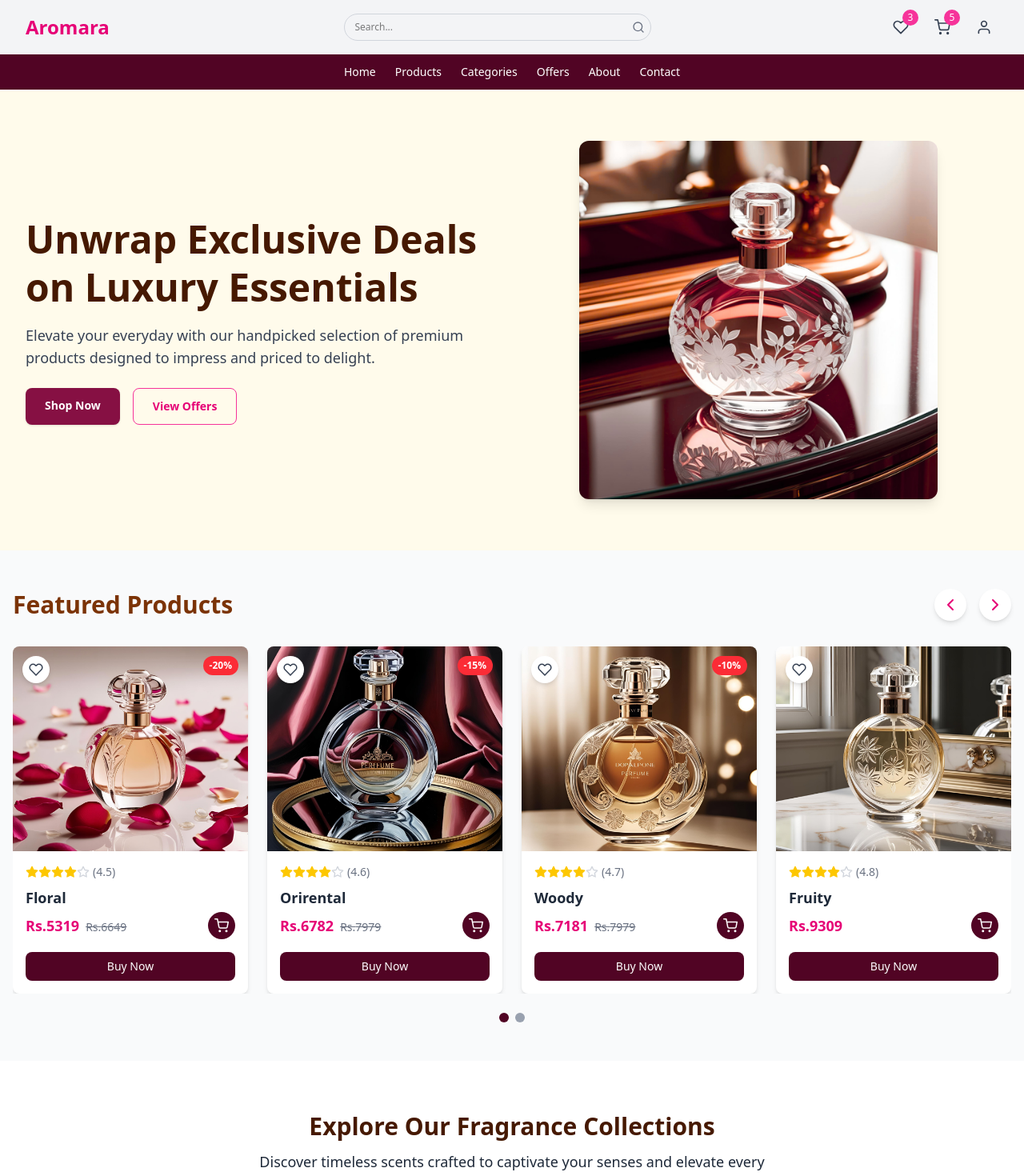
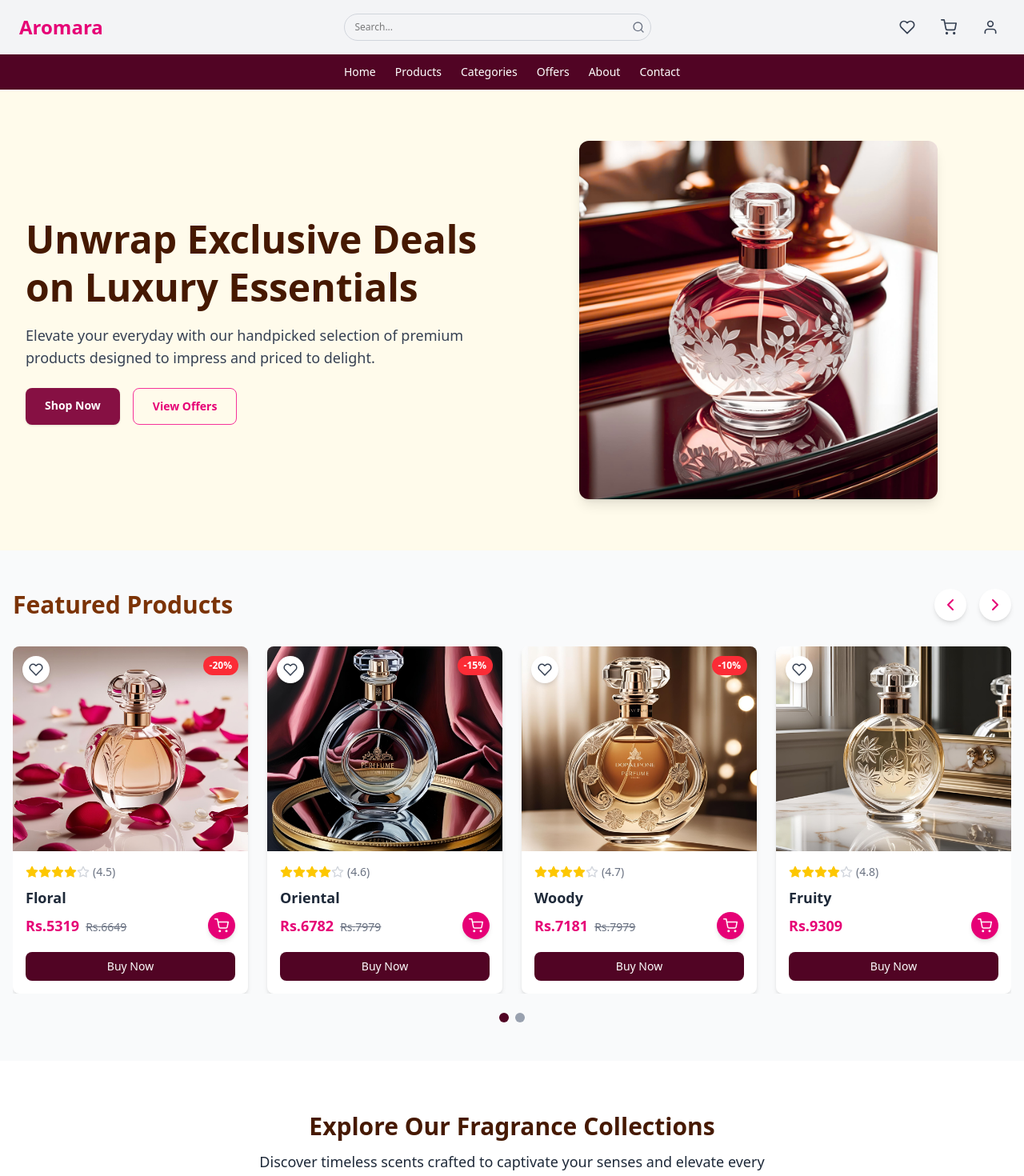
Before and after one commit to prakash882/aromara, a React (Vite) app: page / in a window 1280 px wide. Shown: the top 1470 px of the page at 80% size. Built offline with nearby package versions, Linux system fonts and the light colour scheme.

Commit message:
made changes in header.jsx

```diff
--- a/src/App.jsx
+++ b/src/App.jsx
@@ -1,26 +1,65 @@
-import About from "./components/About"
-import Categories from "./components/Categories"
-import Contact from "./components/Contact"
-import Footer from "./components/Footer"
-import Header from "./components/Header"
-import Hero from "./components/Hero"
-import Offers from "./components/Offers"
-import Products from "./components/Products"
+import { useState } from "react";
+import About from "./components/About";
+import Categories from "./components/Categories";
+import Contact from "./components/Contact";
+import Footer from "./components/Footer";
+import Header from "./components/Header";
+import Hero from "./components/Hero";
+import Offers from "./components/Offers";
+import Products from "./components/Products";
+import product from './assets/product.png'
+import product1 from './assets/product1.png'
+import product2 from './assets/product2.png'
+import product3 from './assets/product3.png'
+import product4 from './assets/product4.png'
+import product5 from './assets/product5.png'
+import product6 from './assets/product6.png'
+import product7 from './assets/product7.png'
 
 
 const App = () => {
+  const [wishlistItems, setWishlistItems] = useState(new Set());
+  const [cartItems, setCartItems] = useState(new Set());
+
+  // Convert Sets of IDs into arrays of product objects
+  const products = [
+    { id: 1, name: "Floral", price: 49.99, rating: 4.5, image: product, discount: 20 },
+    { id: 2, name: "Oriental", price: 59.99, rating: 4.6, image: product1, discount: 15 },
+    { id: 3, name: "Woody", price: 59.99, rating: 4.7, image: product2, discount: 10 },
+    { id: 4, name: "Fruity", price: 69.99, rating: 4.8, image: product3, discount: 0 },
+    { id: 5, name: "Citrus", price: 69.99, rating: 4.8, image: product4, discount: 0 },
+    { id: 6, name: "Aromatic", price: 49.99, rating: 4.4, image: product5, discount: 10 },
+    { id: 7, name: "Chypre", price: 59.99, rating: 4.6, image: product6, discount: 20 },
+    { id: 8, name: "Leathery", price: 59.99, rating: 4.7, image: product7, discount: 10 },
+  ];
+
+  // Arrays of product objects based on IDs in Sets
+  const wishlistProducts = products.filter(p => wishlistItems.has(p.id));
+  const cartProducts = products.filter(p => cartItems.has(p.id));
+
   return (
     <div>
-      <Header />
+      <Header
+        wishlistCount={wishlistItems.size}
+        cartCount={cartItems.size}
+        wishlistItems={wishlistProducts}
+        cartItems={cartProducts}
+      />
       <Hero />
-      <Products />
+      <Products
+        wishlistItems={wishlistItems}
+        setWishlistItems={setWishlistItems}
+        cartItems={cartItems}
+        setCartItems={setCartItems}
+        products={products}
+      />
       <Categories />
       <Offers />
       <About />
       <Contact />
       <Footer />
     </div>
-  )
-}
+  );
+};
 
-export default App
+export default App;
--- a/src/components/Header.jsx
+++ b/src/components/Header.jsx
@@ -1,43 +1,43 @@
-import { useEffect, useState } from "react"
-import { FiMenu, FiUser } from 'react-icons/fi';
-import { FiSearch } from "react-icons/fi";
-import { FiHeart } from "react-icons/fi";
-import { FiShoppingCart } from "react-icons/fi";
+import { useEffect, useState } from "react";
+import { FiMenu, FiUser, FiSearch, FiHeart, FiShoppingCart } from "react-icons/fi";
 
-
-const Header = () => {
+const Header = ({ wishlistCount, cartCount, wishlistItems, cartItems }) => {
   const [isScrolled, setIsScrolled] = useState(false);
   const [isMobileMenuOpen, setIsMobileMenuOpen] = useState(false);
+  const [isWishlistOpen, setIsWishlistOpen] = useState(false);
+  const [isCartOpen, setIsCartOpen] = useState(false);
 
   useEffect(() => {
     const handleScroll = () => {
       setIsScrolled(window.scrollY > 10);
     };
-            window.addEventListener('scroll', handleScroll);
-            return () => window.removeEventListener('scroll', handleScroll);
+    window.addEventListener("scroll", handleScroll);
+    return () => window.removeEventListener("scroll", handleScroll);
   }, []);
 
   const navItems = [
-            {id:1, name: 'Home', link: '#home'},
-            {id:2, name: 'Products', link: '#products'},
-            {id:3, name: 'Categories', link: '#categories'},
-            {id:4, name: 'Offers', link: '#offers'},
-            {id:5, name: 'About', link: '#about'},
-            {id:6, name: 'Contact', link: '#contact'}
+    { id: 1, name: "Home", link: "#home" },
+    { id: 2, name: "Products", link: "#products" },
+    { id: 3, name: "Categories", link: "#categories" },
+    { id: 4, name: "Offers", link: "#offers" },
+    { id: 5, name: "About", link: "#about" },
+    { id: 6, name: "Contact", link: "#contact" },
   ];
 
   return (
-    <header className={"sticky top-0 z-50 transition-all duration-300"}>
-        <div className={`w-full ${isScrolled ? 'bg-gray-100/95 backdrop:blur shadow-md py-2' : 'bg-gray-100 py-4'}`}>
-        <div className="max-x-7xl mx-auto px-4 sm:px-6 lg:px-8">
+    <header className="sticky top-0 z-50 transition-all duration-300">
+      <div className={`w-full ${isScrolled ? "bg-gray-100/95 backdrop:blur shadow-md py-2" : "bg-gray-100 py-4"}`}>
+        <div className="max-w-full mx-auto px-2 sm:px-4 lg:px-6">
           <div className="flex flex-col md:flex-row items-center justify-between gap-3 md:gap-6">
             <div className="flex justify-between items-center w-full md:w-auto">
               <a href="/" className="text-2xl font-bold text-pink-600">
                 Aromara
               </a>
-                    <button className="md:hidden text-gray-700 hover:text-indigo-600"
+              <button
+                className="md:hidden text-gray-700 hover:text-indigo-600"
                 onClick={() => setIsMobileMenuOpen(!isMobileMenuOpen)}
-                    aria-label="Toggle mobile menu">
+                aria-label="Toggle mobile menu"
+              >
                 <FiMenu size={24} />
               </button>
             </div>
@@ -46,28 +46,106 @@ const Header = () => {
                 <input
                   type="text"
                   placeholder="Search..."
-                        className="w-full px-3 py-2 text-xs border border-gray-300 rounded-full focus:outline-none focus:ring-2 focus:ring-indigo-500" />
-                    <button className="absolute right-2 top-1/2 -translate-y-1/2 text-gray-500 hover:text-indigo-600"
-                    aria-label="Search button">
-                        <FiSearch size={16}/>
+                  className="w-full px-3 py-2 text-xs border border-gray-300 rounded-full focus:outline-none focus:ring-2 focus:ring-indigo-500"
+                />
+                <button className="absolute right-2 top-1/2 -translate-y-1/2 text-gray-500 hover:text-indigo-600" aria-label="Search">
+                  <FiSearch size={16} />
                 </button>
               </div>
             </div>
-                <div className="flex items-center justify-end space-x-4 w-full md:w-auto">
-                    <button className="relative p-2 text-gray-700 hover:text-pink-600" aria-label="Wishlist">
+            <div className="flex items-center justify-end space-x-4 w-full md:w-auto relative">
+              {/* Wishlist Button with dropdown */}
+              <div className="relative">
+                <button
+                  className="relative p-2 text-gray-700 hover:text-pink-600"
+                  aria-label="Wishlist"
+                  onClick={() => {
+                    setIsWishlistOpen(!isWishlistOpen);
+                    setIsCartOpen(false);
+                  }}
+                >
                   <FiHeart size={20} />
+                  {wishlistCount > 0 && (
                     <span className="absolute -top-1 -right-1 bg-pink-500 text-white text-xs rounded-full h-5 w-5 flex items-center justify-center">
-                            3
+                      {wishlistCount}
                     </span>
+                  )}
                 </button>
-                    <button className="relative p-2 text-gray-700 hover:text-pink-600" aria-label="Cart">
+
+                {/* Wishlist dropdown */}
+                {isWishlistOpen && (
+                  <div className="absolute right-0 mt-2 w-64 bg-white rounded-md shadow-lg p-3 z-50 max-h-64 overflow-auto text-amber-950">
+                    <h4 className="font-semibold mb-2">Wishlist Items</h4>
+                    {wishlistItems.length === 0 ? (
+                      <p className="text-sm text-gray-500">No items in wishlist</p>
+                    ) : (
+                      <ul>
+                        {wishlistItems.map((item) => (
+                          <li key={item.id} className="mb-2 border-b border-gray-200 pb-1">
+                            <div className="flex items-center space-x-3">
+                              <img src={item.image} alt={item.name} className="w-10 h-10 object-cover rounded" />
+                              <div>
+                                <p className="font-medium">{item.name}</p>
+                                <p className="text-sm text-gray-500">
+                                  Rs.{(item.price * 133 * (1 - item.discount / 100)).toFixed(0)}
+                                </p>
+                              </div>
+                            </div>
+                          </li>
+                        ))}
+                      </ul>
+                    )}
+                  </div>
+                )}
+              </div>
+
+              {/* Cart Button with dropdown */}
+              <div className="relative">
+                <button
+                  className="relative p-2 text-gray-700 hover:text-pink-600"
+                  aria-label="Cart"
+                  onClick={() => {
+                    setIsCartOpen(!isCartOpen);
+                    setIsWishlistOpen(false);
+                  }}
+                >
                   <FiShoppingCart size={20} />
+                  {cartCount > 0 && (
                     <span className="absolute -top-1 -right-1 bg-pink-500 text-white text-xs rounded-full h-5 w-5 flex items-center justify-center">
-                            5
+                      {cartCount}
                     </span>
+                  )}
                 </button>
+
+                {/* Cart dropdown */}
+                {isCartOpen && (
+                  <div className="absolute right-0 mt-2 w-64 bg-white rounded-md shadow-lg p-3 z-50 max-h-64 overflow-auto text-amber-950">
+                    <h4 className="font-semibold mb-2">Cart Items</h4>
+                    {cartItems.length === 0 ? (
+                      <p className="text-sm text-gray-500">No items in cart</p>
+                    ) : (
+                      <ul>
+                        {cartItems.map((item) => (
+                          <li key={item.id} className="mb-2 border-b border-gray-200 pb-1">
+                            <div className="flex items-center space-x-3">
+                              <img src={item.image} alt={item.name} className="w-10 h-10 object-cover rounded" />
+                              <div>
+                                <p className="font-medium">{item.name}</p>
+                                <p className="text-sm text-gray-500">
+                                  Rs.{(item.price * 133 * (1 - item.discount / 100)).toFixed(0)}
+                                </p>
+                              </div>
+                            </div>
+                          </li>
+                        ))}
+                      </ul>
+                    )}
+                  </div>
+                )}
+              </div>
+
               <button className="p-2 text-gray-700 hover:text-pink-600" aria-label="User">
-                       <FiUser size={20}/>
+                <FiUser size={20} />
               </button>
             </div>
           </div>
@@ -88,12 +166,8 @@ const Header = () => {
           </nav>
           {isMobileMenuOpen && (
             <div className="md:hidden mt-2 bg-white rounded-lg shadow-md p-4 space-y-3 text-amber-950 text-center">
-                    {
-                        navItems.map((item)=>(
-                            <a
-                             key= {item.id}
-                             href={item.link}
-                             className="block hover:text-amber-600 text-sm font-medium">
+              {navItems.map((item) => (
+                <a key={item.id} href={item.link} className="block hover:text-amber-600 text-sm font-medium">
                   {item.name}
                 </a>
               ))}
@@ -105,4 +179,4 @@ const Header = () => {
   );
 };
 
-export default Header
+export default Header;
--- a/src/components/Products.jsx
+++ b/src/components/Products.jsx
@@ -1,37 +1,38 @@
-import React, { useEffect, useState } from 'react'
-import product from '../assets/product.png'
-import product1 from '../assets/product1.png'
-import product2 from '../assets/product2.png'
-import product3 from '../assets/product3.png'
-import product4 from '../assets/product4.png'
-import product5 from '../assets/product5.png'
-import product6 from '../assets/product6.png'
-import product7 from '../assets/product7.png'
-import { FiChevronLeft, FiChevronRight, FiHeart, FiShoppingCart, FiStar } from 'react-icons/fi'
+import React, { useEffect, useState } from 'react';
+import product from '../assets/product.png';
+import product1 from '../assets/product1.png';
+import product2 from '../assets/product2.png';
+import product3 from '../assets/product3.png';
+import product4 from '../assets/product4.png';
+import product5 from '../assets/product5.png';
+import product6 from '../assets/product6.png';
+import product7 from '../assets/product7.png';
+import { FiChevronLeft, FiChevronRight, FiHeart, FiShoppingCart, FiStar } from 'react-icons/fi';
 
-const Products = () => {
-    const [ currentSlide, setCurrentSlide] = useState(0);
-    const [ productsPerPage, setProductsPerPage ] = useState(4);
+const Products = ({ wishlistItems, setWishlistItems, cartItems, setCartItems }) => {
+  const [currentSlide, setCurrentSlide] = useState(0);
+  const [productsPerPage, setProductsPerPage] = useState(4);
 
   const products = [
-        {id: 1, name:'Floral', price: 49.99, rating: 4.5, image: product, discount:20},
-        {id: 1, name:'Orirental', price: 59.99, rating: 4.6, image: product1, discount:15},
-        {id: 1, name:'Woody', price: 59.99, rating: 4.7, image: product2, discount:10},
-        {id: 1, name:'Fruity', price: 69.99, rating: 4.8, image: product3, discount:0},
-        {id: 1, name:'Citrus', price: 69.99, rating: 4.8, image: product4, discount:0},
-        {id: 1, name:'Aromatic', price: 49.99, rating: 4.4, image: product5, discount:10},
-        {id: 1, name:'Chypre', price: 59.99, rating: 4.6, image: product6, discount:20},
-        {id: 1, name:'Leathery', price: 59.99, rating: 4.7, image: product7, discount:10},
+    { id: 1, name: 'Floral', price: 49.99, rating: 4.5, image: product, discount: 20 },
+    { id: 2, name: 'Oriental', price: 59.99, rating: 4.6, image: product1, discount: 15 },
+    { id: 3, name: 'Woody', price: 59.99, rating: 4.7, image: product2, discount: 10 },
+    { id: 4, name: 'Fruity', price: 69.99, rating: 4.8, image: product3, discount: 0 },
+    { id: 5, name: 'Citrus', price: 69.99, rating: 4.8, image: product4, discount: 0 },
+    { id: 6, name: 'Aromatic', price: 49.99, rating: 4.4, image: product5, discount: 10 },
+    { id: 7, name: 'Chypre', price: 59.99, rating: 4.6, image: product6, discount: 20 },
+    { id: 8, name: 'Leathery', price: 59.99, rating: 4.7, image: product7, discount: 10 },
   ];
+
   useEffect(() => {
     const handleResize = () => {
-            if(window.innerWidth < 640){
+      if (window.innerWidth < 640) {
         setProductsPerPage(1);
-            }else if (window.innerWidth < 768){
+      } else if (window.innerWidth < 768) {
         setProductsPerPage(2);
-            }else if (window.innerWidth < 1024){
+      } else if (window.innerWidth < 1024) {
         setProductsPerPage(3);
-            }else {
+      } else {
         setProductsPerPage(4);
       }
     };
@@ -45,8 +46,9 @@ const Products = () => {
   const nextSlide = () => {
     setCurrentSlide((prev) => (prev === totalSlides - 1 ? 0 : prev + 1));
   };
+
   const prevSlide = () => {
-        setCurrentSlide((prev) => (prev === 0? totalSlides -1 : prev -1));
+    setCurrentSlide((prev) => (prev === 0 ? totalSlides - 1 : prev - 1));
   };
 
   const visibleProducts = products.slice(
@@ -54,6 +56,31 @@ const Products = () => {
     (currentSlide + 1) * productsPerPage
   );
 
+  // Toggle wishlist status
+  const toggleWishlist = (id) => {
+    setWishlistItems((prev) => {
+      const updated = new Set(prev);
+      if (updated.has(id)) {
+        updated.delete(id);
+      } else {
+        updated.add(id);
+      }
+      return updated;
+    });
+  };
+
+  // Toggle cart status
+  const toggleCart = (id) => {
+    setCartItems((prev) => {
+      const updated = new Set(prev);
+      if (updated.has(id)) {
+        updated.delete(id);
+      } else {
+        updated.add(id);
+      }
+      return updated;
+    });
+  };
 
   return (
     <section id='products' className='py-12 scroll-mt-20 bg-gray-50'>
@@ -64,54 +91,59 @@ const Products = () => {
             <button
               onClick={prevSlide}
               className='p-2 rounded-full bg-white shadow-md hover:bg-pink-100 text-pink-600 transition-colors'
-                    aria-label='Previous slide'>
-                        <FiChevronLeft size = {24} />
+              aria-label='Previous slide'
+            >
+              <FiChevronLeft size={24} />
             </button>
             <button
               onClick={nextSlide}
               className='p-2 rounded-full bg-white shadow-md hover:bg-pink-100 text-pink-600 transition-colors'
-                    aria-label='Next slide'>
-                        <FiChevronRight size = {24} />
+              aria-label='Next slide'
+            >
+              <FiChevronRight size={24} />
             </button>
           </div>
         </div>
-            <div className='realtive overflow-hidden'>
+        <div className='relative overflow-hidden'>
           <div className='grid grid-cols-1 sm:grid-cols-2 md:grid-cols-3 lg:grid-cols-4 gap-6'>
-                    {
-                        visibleProducts.map((product) => (
-                            <div key={product.id}
-                            className='bg-white rounded-lg shadow-md overflow-hidden transition-all duration-300 hover:scale-105'>
+            {visibleProducts.map((product) => (
+              <div
+                key={product.id}
+                className='bg-white rounded-lg shadow-md overflow-hidden transition-all duration-300 hover:scale-105'
+              >
                 <div className='relative'>
-                                    <img src={product.image} alt={product.name}
-                                    className='w-full h-64 object-cover'/>
-                                    {
-                                        product.discount > 0 && (
+                  <img src={product.image} alt={product.name} className='w-full h-64 object-cover' />
+                  {product.discount > 0 && (
                     <span className='absolute top-3 right-3 bg-red-500 text-white text-xs font-bold px-2 py-1 rounded-full'>
                       -{product.discount}%
                     </span>
-                                        )
-                                    }
-                                    <button className='absolute top-3 left-3 p-2 bg-white rounded-full shadow-md hover:bg-pink-100 text-gray-700'>
+                  )}
+                  <button
+                    onClick={() => toggleWishlist(product.id)}
+                    className={`absolute top-3 left-3 p-2 rounded-full shadow-md ${
+                      wishlistItems.has(product.id)
+                        ? 'bg-pink-600 text-white'
+                        : 'bg-white text-gray-700 hover:bg-pink-100'
+                    }`}
+                    aria-label='Toggle wishlist'
+                  >
                     <FiHeart size={18} />
                   </button>
                 </div>
                 <div className='p-4'>
                   <div className='flex items-center mb-2'>
-                                        {
-                                            [...Array(5)].map((_, i) => (
-                                                <FiStar key={i} size={16}
-                                                className={i < Math.floor(product.rating)
-                                                    ? 'text-yellow-400 fill-current'
-                                                    : 'text-gray-300'
-                                                }/>))
+                    {[...Array(5)].map((_, i) => (
+                      <FiStar
+                        key={i}
+                        size={16}
+                        className={
+                          i < Math.floor(product.rating) ? 'text-yellow-400 fill-current' : 'text-gray-300'
                         }
-                                        <span className='text-sm text-gray-500 ml-1'>
-                                            ({product.rating})
-                                        </span>
+                      />
+                    ))}
+                    <span className='text-sm text-gray-500 ml-1'>({product.rating})</span>
                   </div>
-                                    <h3 className='text-lg font-semibold text-gray-800 mb-1'>
-                                        {product.name}
-                                    </h3>
+                  <h3 className='text-lg font-semibold text-gray-800 mb-1'>{product.name}</h3>
                   <div className='flex items-center justify-between mb-2'>
                     <div>
                       <span className='text-lg font-bold text-pink-600'>
@@ -122,34 +154,38 @@ const Products = () => {
                           Rs.{(product.price * 133).toFixed(0)}
                         </span>
                       )}
-
                     </div>
-                                    <button className='p-2 bg-pink-950 rounded-full text-white hover:bg-pink-700 transition-colors'>
+                    <button
+                      onClick={() => toggleCart(product.id)}
+                      className={`p-2 rounded-full text-white shadow-md transition-colors ${
+                        cartItems.has(product.id) ? 'bg-pink-950 hover:bg-pink-700' : 'bg-pink-600 hover:bg-pink-500'
+                      }`}
+                      aria-label='Toggle cart'
+                    >
                       <FiShoppingCart size={18} />
                     </button>
                   </div>
                   <button className='w-full mt-2 py-2 text-sm font-medium text-white bg-pink-950 hover:bg-pink-700 rounded-lg transition-colors'>
                     Buy Now
                   </button>
-
                 </div>
               </div>
             ))}
-
           </div>
         </div>
         <div className='flex justify-center mt-6 space-x-2'>
           {[...Array(totalSlides)].map((_, index) => (
-                    <button key= {index} onClick={() => setCurrentSlide(index)}
-                    className={`w-3 h-3 rounded-full ${currentSlide === index ? 'bg-pink-950':'bg-gray-400'}`}
-                    aria-label={`Go to slide ${index +1}`}>
-
-                    </button>
+            <button
+              key={index}
+              onClick={() => setCurrentSlide(index)}
+              className={`w-3 h-3 rounded-full ${currentSlide === index ? 'bg-pink-950' : 'bg-gray-400'}`}
+              aria-label={`Go to slide ${index + 1}`}
+            />
           ))}
         </div>
       </div>
     </section>
-  )
-}
+  );
+};
 
-export default Products
+export default Products;
```
Lines whose indentation alone changed are shown as unchanged.
